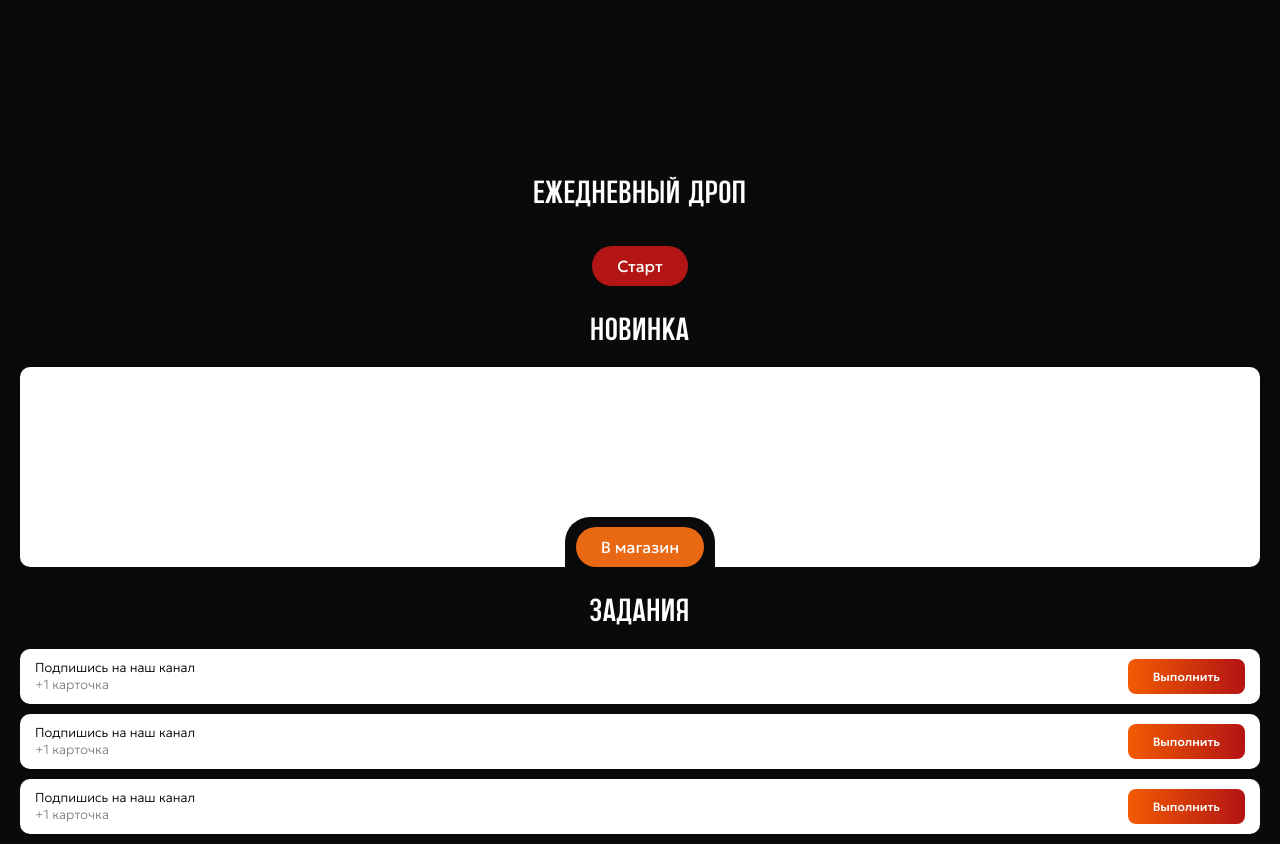
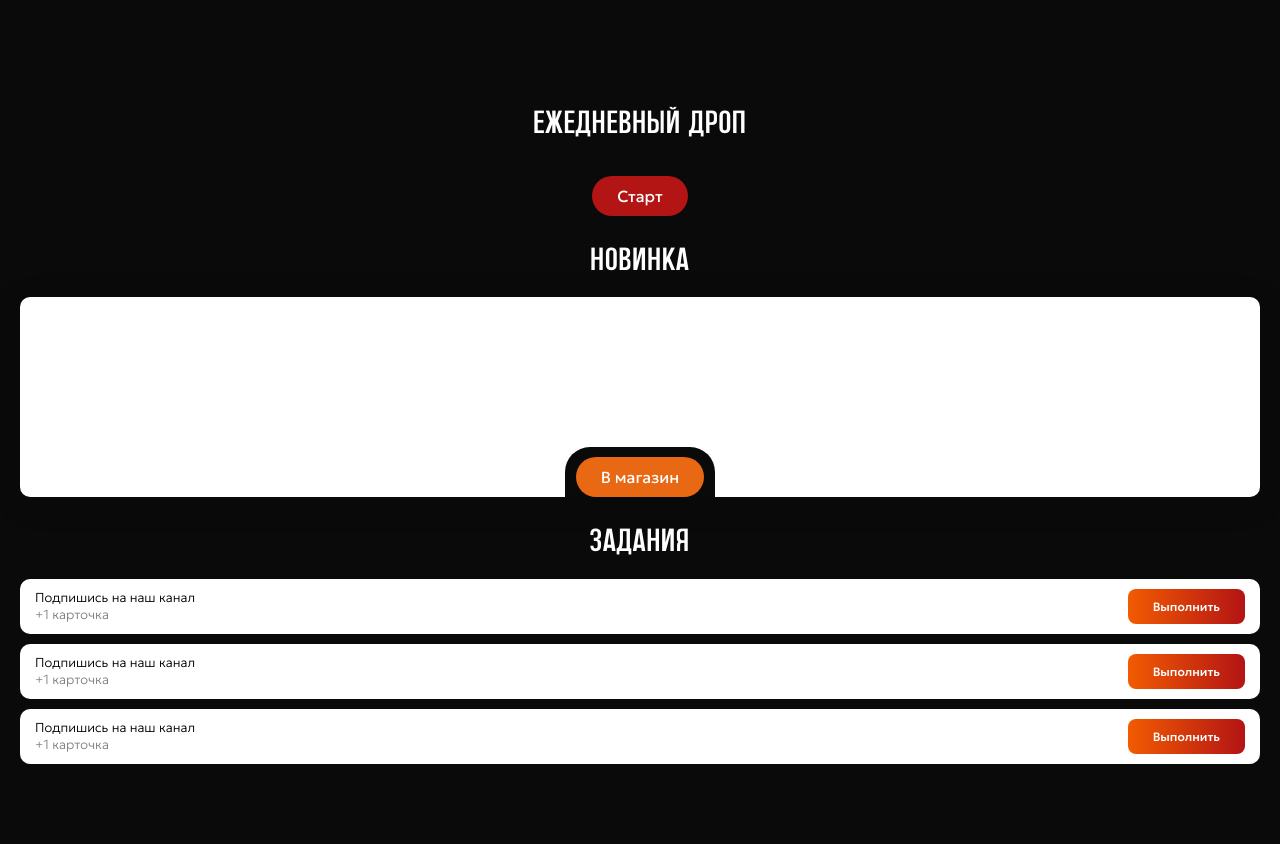
Before and after one commit to w1rexel/flip_fmsbot, a website: page index.html in a window 1280 px wide. After the commit the page ends 800 px from the top, so only its background shows below. Drawn offline with Linux system fonts and the light colour scheme.

Commit message:
Add files via upload

```diff
--- a/styles.css
+++ b/styles.css
@@ -40,7 +40,7 @@
   background-color: #0A0A0A;
   margin-left: 20px;
   margin-right: 20px;
-  padding-top: 150px;
+  padding-top: 80px;
   }
 
   #splash {
```
